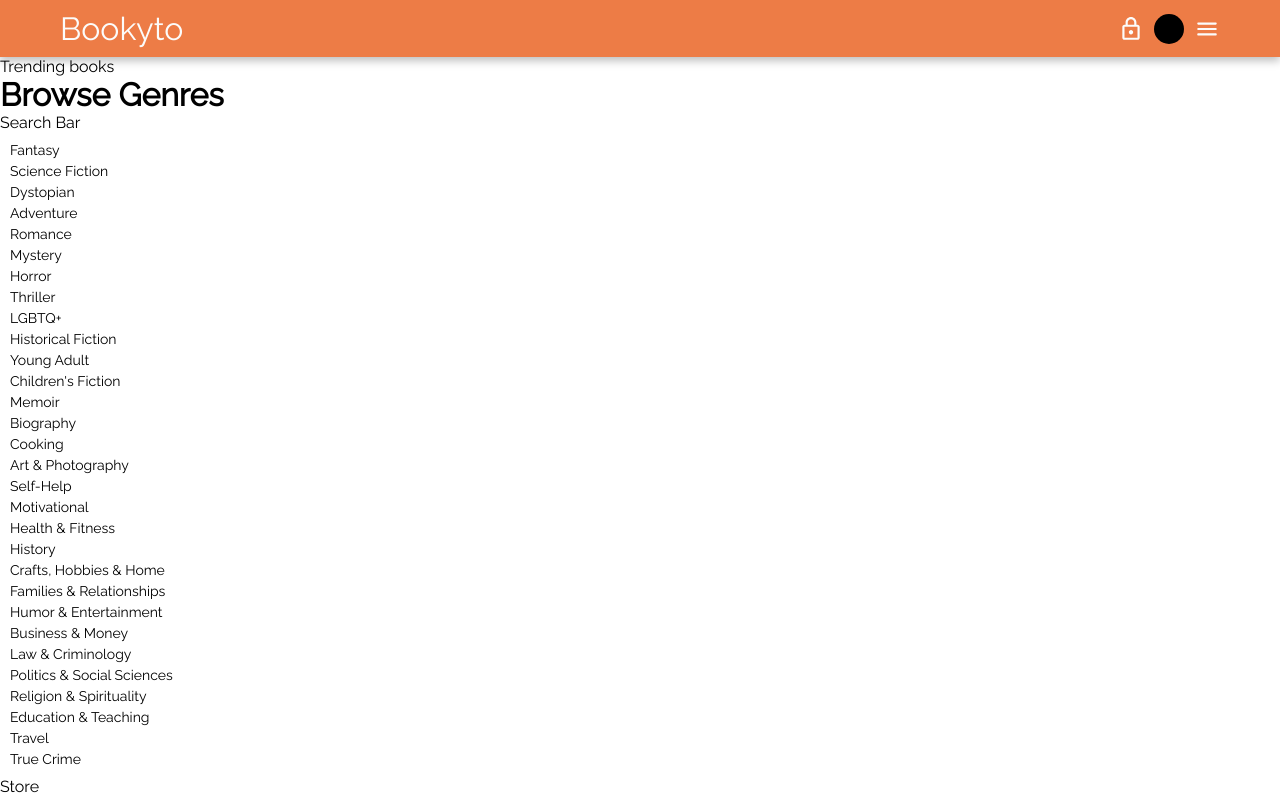
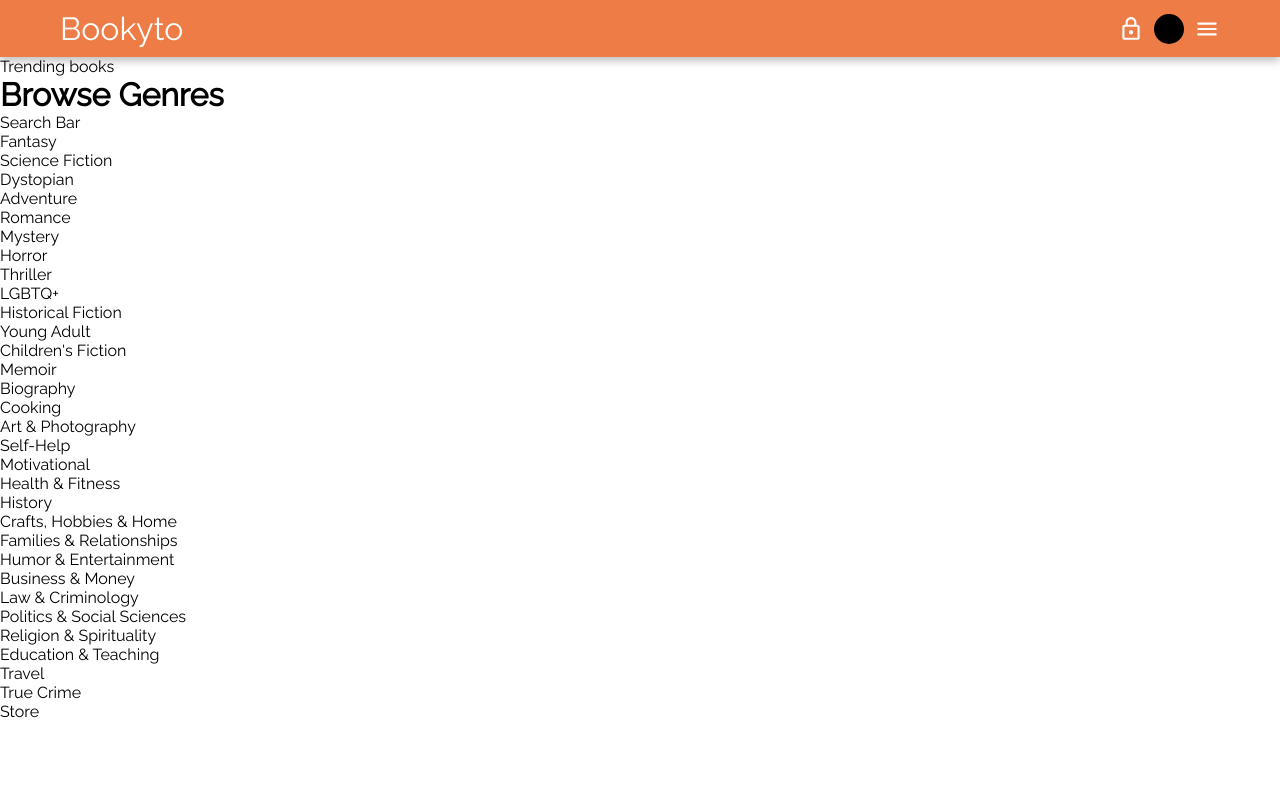
Before and after one commit to AliakseiPV/bookyto, a React (Create React App) app in the folder client/: page / in a window 1280 px wide. Built offline with nearby package versions, Linux system fonts and the light colour scheme.

Commit message:
added list component

```diff
--- a/client/src/components/DropMenu/DropMenu.jsx
+++ b/client/src/components/DropMenu/DropMenu.jsx
@@ -1,23 +1,18 @@
 import React from 'react';
 import {Link, useNavigate} from 'react-router-dom'
 import "./DropMenu.scss"
+import List from "../../ui-kit/List/List";
 
 const DropMenu = ({object}) => {
-	const navigate = useNavigate();
     return (
 		<div className="Drop__Menu">
 			<div className='arrow__top'></div>
-			<ul>
-				{object.map((item) =>
-					<li key={item.name}>
-						<Link to={item.path}
-							onClick={() => navigate(item.path)}
-						>
-							{item.name}
-						</Link>
-					</li>
-				)}
-			</ul>
+			<List
+				list={object}
+				className={'List'}
+				onClickHandler={() => {}}
+				navBool={true}
+			/>
 		</div>
 	);
 }
--- a/client/src/components/SideBar/SideBar.jsx
+++ b/client/src/components/SideBar/SideBar.jsx
@@ -1,15 +1,14 @@
 import React from 'react';
 import './SideBar.scss'
+import List from "../../ui-kit/List/List";
 
 const SideBar = ({array}) => {
     return (
-        <ul className='SideBar'>
-          {array.map((item) =>
-            <li key={item}>
-                {item}
-            </li>
-          )}
-        </ul>
+		<List list={array}
+			  navBool={false}
+			  className={'text_black'}
+			  onClickHandler={() => {}}
+		/>
     );
 };
 
--- /dev/null
+++ b/client/src/ui-kit/List/List.jsx
@@ -0,0 +1,23 @@
+import React from 'react';
+import classnames from "classnames";
+import './List.scss'
+import {Link} from "react-router-dom";
+
+const List = ({list, className, onClickHandler, icon, iconClassName, navBool}) => {
+
+	return (
+		<ul className={classnames('List', className)}>
+			{list.map((item) =>
+				<li key={item} onClick={() => {onClickHandler()}}>
+					{navBool ?
+					<Link to={item.path}>
+						{icon ? <icon className={iconClassName}/> : item.name}
+					</Link> : item
+					}
+				</li>
+			)}
+		</ul>
+	);
+}
+
+export default List;
--- /dev/null
+++ b/client/src/ui-kit/List/List.scss
@@ -0,0 +1,5 @@
+.List {
+    &.text__black {
+      color: black;
+    }
+}
--- /dev/null
+++ b/client/src/utils/checks.js
@@ -0,0 +1,2 @@
+
+export const isObject = (item) => !Array.isArray(item) && typeof item === 'object';
```
